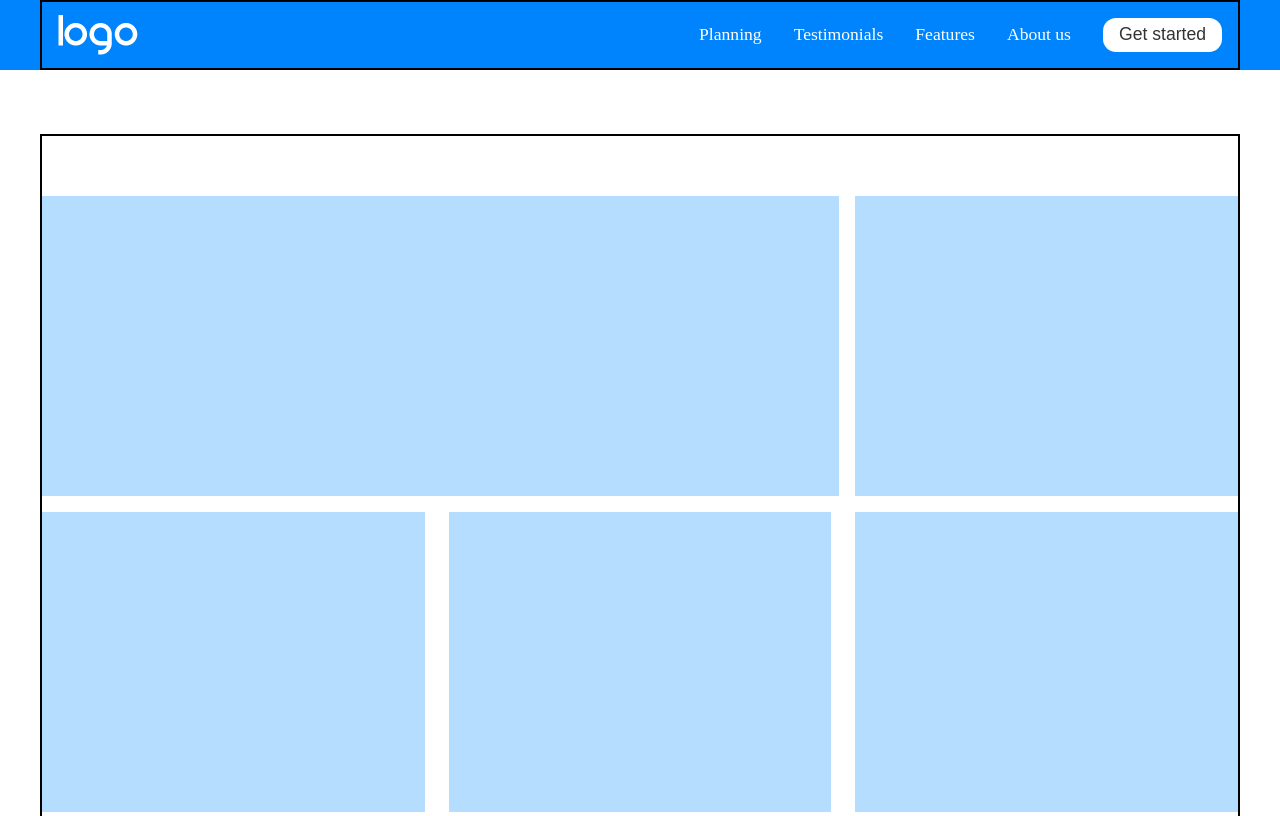
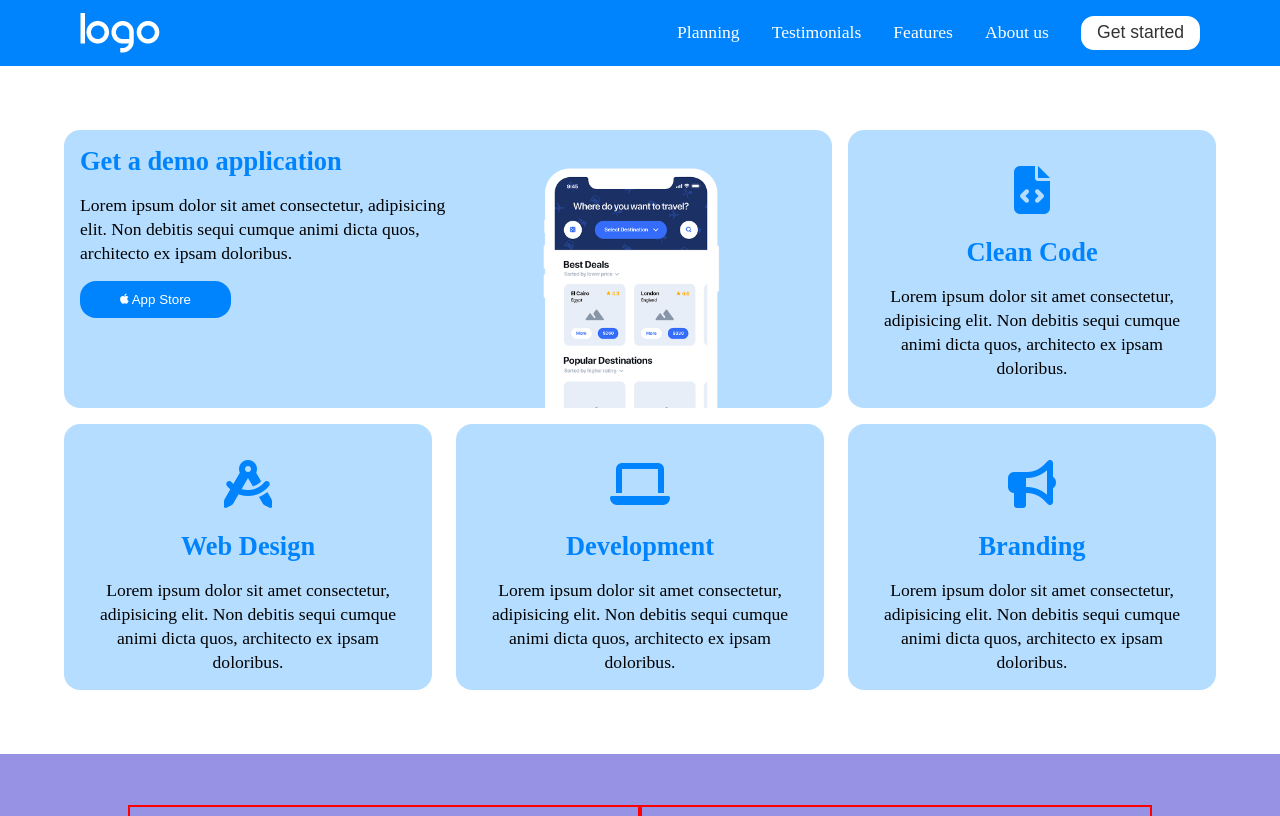
Before and after one commit to manuelcamaioni/htmlcss-responsive-layout, a plain HTML site: page index.html in a window 1280 px wide. Shown: the top 816 px of the page. Drawn offline with Linux system fonts and the light colour scheme.

Commit message:
added elements to first section

```diff
--- a/index.html
+++ b/index.html
@@ -30,7 +30,7 @@
                        </ul>
 
                     </div>
-                    <div class="icon-box flex">
+                    <div class="nav-icon-box flex">
                         <i class="fa-solid fa-bars fa-xl"></i>
                     </div>
                 </div>
@@ -57,11 +57,59 @@
         <section class="first-section">
             <div class="container">
                 <div class="flex-wrapper flex">
-                    <div class="bigger-col lightblue-bg flex"></div>
-                    <div class="col lightblue-bg"></div>
-                    <div class="col lightblue-bg"></div>
-                    <div class="col lightblue-bg"></div>
-                    <div class="col lightblue-bg"></div>
+                    <div class="bigger-col lightblue-bg flex">
+                        <div class="demo-description">
+                            <h1>Get a demo application</h1>
+                            <p>Lorem ipsum dolor sit amet consectetur, adipisicing elit. Non debitis sequi cumque animi dicta quos, architecto ex ipsam doloribus.</p>
+                            <button>
+                                <a href="#"><i class="fa-brands fa-apple fa-sm"></i> App Store</a>
+                            </button>
+                        </div>
+
+                        <div class="image-phone-container flex">
+                            <img src="img/phone.png" alt="Immagine telefono apple">
+                        </div>
+
+                    </div>
+                    <div class="col lightblue-bg">
+                        <div class="icon-box">
+                            <i class="fa-solid fa-file-code fa-2xl"></i>
+
+                        </div>
+                        <div class="short-description">
+                            <h1>Clean Code</h1>
+                            <p>Lorem ipsum dolor sit amet consectetur, adipisicing elit. Non debitis sequi cumque animi dicta quos, architecto ex ipsam doloribus.</p>
+                        </div>
+                    </div>
+                    <div class="col lightblue-bg">
+                        <div class="icon-box">
+                            <i class="fa-solid fa-compass-drafting fa-2xl"></i>
+
+                        </div>
+                        <div class="short-description">
+                            <h1>Web Design</h1>
+                            <p>Lorem ipsum dolor sit amet consectetur, adipisicing elit. Non debitis sequi cumque animi dicta quos, architecto ex ipsam doloribus.</p>
+                        </div>
+                    </div>
+                    <div class="col lightblue-bg">
+                        <div class="icon-box">
+                            <i class="fa-solid fa-laptop fa-2xl"></i>
+
+                        </div>
+                        <div class="short-description">
+                            <h1>Development</h1>
+                            <p>Lorem ipsum dolor sit amet consectetur, adipisicing elit. Non debitis sequi cumque animi dicta quos, architecto ex ipsam doloribus.</p>
+                        </div>
+                    </div>
+                    <div class="col lightblue-bg">
+                        <div class="icon-box">
+                            <i class="fa-solid fa-bullhorn fa-2xl"></i>
+                        </div>
+                        <div class="short-description">
+                            <h1>Branding</h1>
+                            <p>Lorem ipsum dolor sit amet consectetur, adipisicing elit. Non debitis sequi cumque animi dicta quos, architecto ex ipsam doloribus.</p>
+                        </div>
+                    </div>
                 </div>
             </div>
         </section>
@@ -125,7 +173,9 @@
             <div class="container">
                 <h1>Benefits of working with us</h1>
                 <div class="flex-wrapper flex">
-                    <div class="col"></div>
+                    <div class="col">
+
+                    </div>
                     <div class="col"></div>
                     <div class="col"></div>
                     <div class="col"></div>
--- a/style.css
+++ b/style.css
@@ -14,6 +14,15 @@ button.flex a{
 
 section{
     margin: 5% 0;
+}
+
+a{
+    text-decoration: none;
+    color: white;
+}
+
+button{
+    border: none;
 }
 
 .relative{
@@ -46,9 +55,8 @@ section{
 }
 
 .container{
-    width: 100%;
+    width: 90%;
     margin: 0 auto;
-    border: 2px solid black;
 }
 
 .highlight{
@@ -72,10 +80,6 @@ section{
     visibility: hidden;
 }
 
-.nav-items a{
-   text-decoration: none;
-   color: white;
-}
 
 .nav-items button a{
     color: #333333;
@@ -95,7 +99,7 @@ section{
     height: 100%;
 }
 
-.icon-box{
+.nav-icon-box{
     position: absolute;
     top: 0;
     bottom: 0;
@@ -113,30 +117,72 @@ section{
 .flex-wrapper{
     width: 100%;
     justify-content: center;
-    align-items: center;
+    align-items: stretch;
     flex-wrap: wrap;
-    flex-direction: column;
     margin: 5% 0;
 }
 
 .bigger-col{
     width: 100%;
-    height: 300px;
+    /* height: 450px; */
     margin-bottom: 1rem;
+    flex-direction: column;
+    border-radius: 1rem;
+    padding: 0 1rem;
 }
 
 .col{
     width: 100%;
-    height: 300px;
+    /* height: 450px; */
     margin-bottom: 1rem;
+    border-radius: 1rem;
+    padding: 1rem;
 }
 
+.image-phone-container, .demo-description{
+    width: 100%;
+    align-items: flex-end;
+    justify-content: center;
+}
+
+.image-phone-container{
+    margin-top: 2rem;
+}
+
+.first-section img{
+    width: 60%;
+}
+
+.short-description, .icon-box{
+    text-align: center;
+}
+
+.icon-box, .first-section h1{
+    color: #0084fd;
+    padding: 1rem 0;
+}
+
+div.icon-box{
+    font-size: 1.5rem;
+    padding-top: 2rem;
+}
+
+.first-section p{
+    line-height: 1.5rem;
+    padding: 0 0 2rem 0;
+}
+
+.bigger-col button{
+    background-color: #0084fd;
+    padding: .7rem 2.5rem;
+    border-radius: 1rem;
+}
 
 
 /************* SECOND SECTION RULES *************/
 
 .container-2{
-    width: 100%;
+    width: 90%;
     flex-direction: column;
 }
 
@@ -192,10 +238,6 @@ section{
 
 @media screen and (min-width: 480px){
 
-    .container{
-            width: 100%;
-            margin: 0 auto;
-    }
     .flex-wrapper{
         flex-direction: row;
         justify-content: space-between;
@@ -203,19 +245,29 @@ section{
 
     .bigger-col{
         width: calc(100% / 3 * 2);
-        height: 300px;
+        /* height: 300px; */
         margin-bottom: 1rem;
+
+    }
+
+    .col{
+        width: calc(100% / 3 - 1rem);
+        /* height: 300px; */
+        margin-bottom: 0;
     }
 
     .first-section .col:nth-child(2){
         margin-bottom: 1rem;
     }
 
-    .col{
-        width: calc(100% / 3 - 1rem);
-        height: 300px;
-        margin-bottom: 0;
+    .first-section p{
+        padding-bottom: 0;
     }
+
+    .bigger-col p{
+        padding-bottom: 1rem;
+    }
+
 
     .fifth-section .container{
         flex-direction: column;
@@ -223,28 +275,26 @@ section{
 }
 
 @media screen and (min-width: 768px){
-    .container{
-        width: 1200px;
-        margin: 0 auto;
-    }
 
     .nav-bar ul{
         visibility: visible;
     }
 
-    .nav-bar .icon-box{
+    .nav-bar .nav-icon-box{
         visibility: hidden;
     }
 
     .flex-wrapper{
         flex-direction: row;
         justify-content: space-between;
+
         }
 
     .bigger-col{
         width: calc(100% / 3 * 2);
-        height: 300px;
+        /* height: 300px; */
         margin-bottom: 1rem;
+        flex-direction: row;
         }
 
     .first-section .col:nth-child(2){
@@ -253,12 +303,12 @@ section{
 
     .col{
         width: calc(100% / 3 - 1rem);
-        height: 300px;
+        /* height: 300px; */
         margin-bottom: 0;
         }
 
         .container-2{
-            width: 1000px;
+            width: 80%;
             margin: 0 auto;
             flex-direction: row;
         }
@@ -268,7 +318,7 @@ section{
         }
 
         .third-section .container{
-            width: 1200px;
+            width: 90%;
             margin: 0 auto;
         }
 
```
